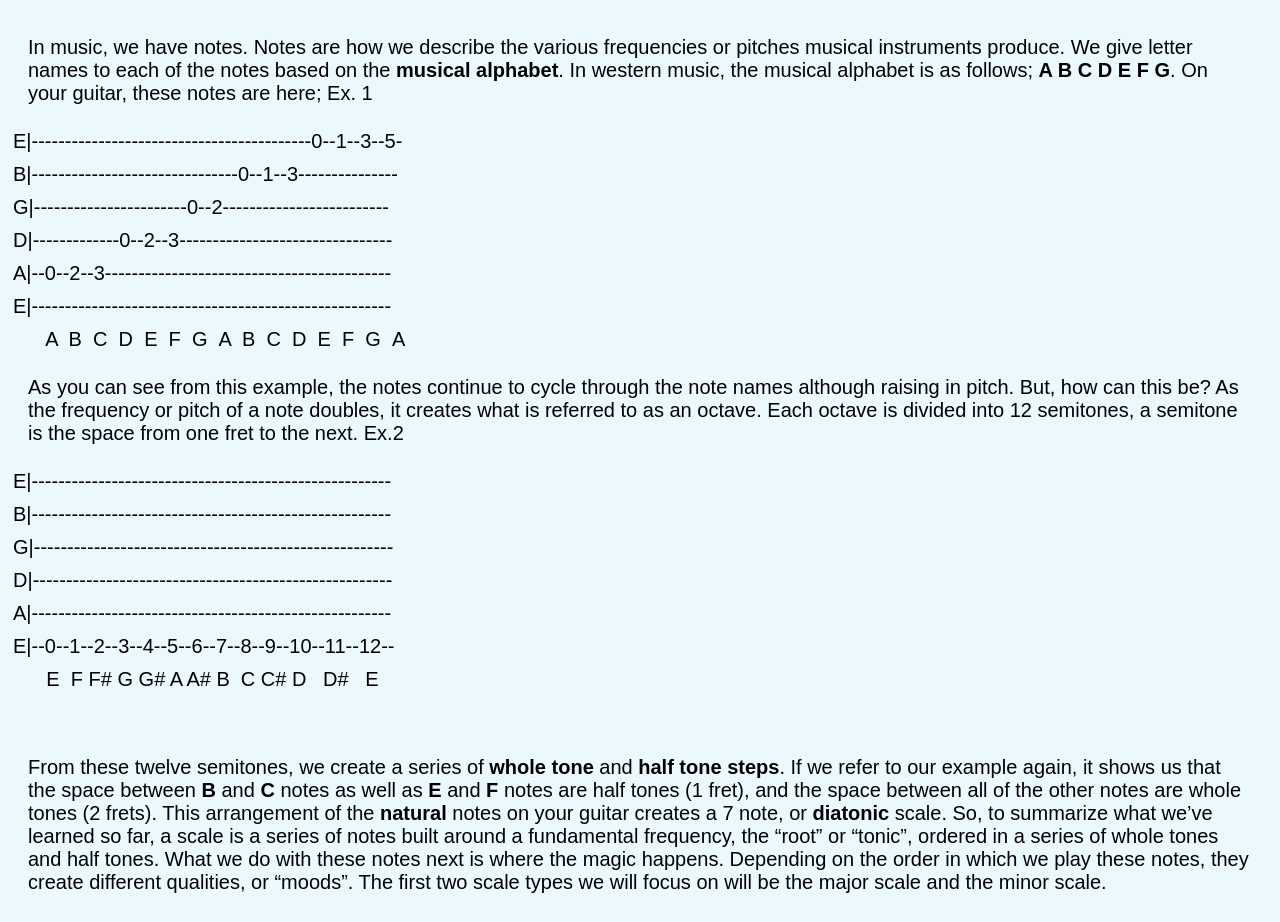
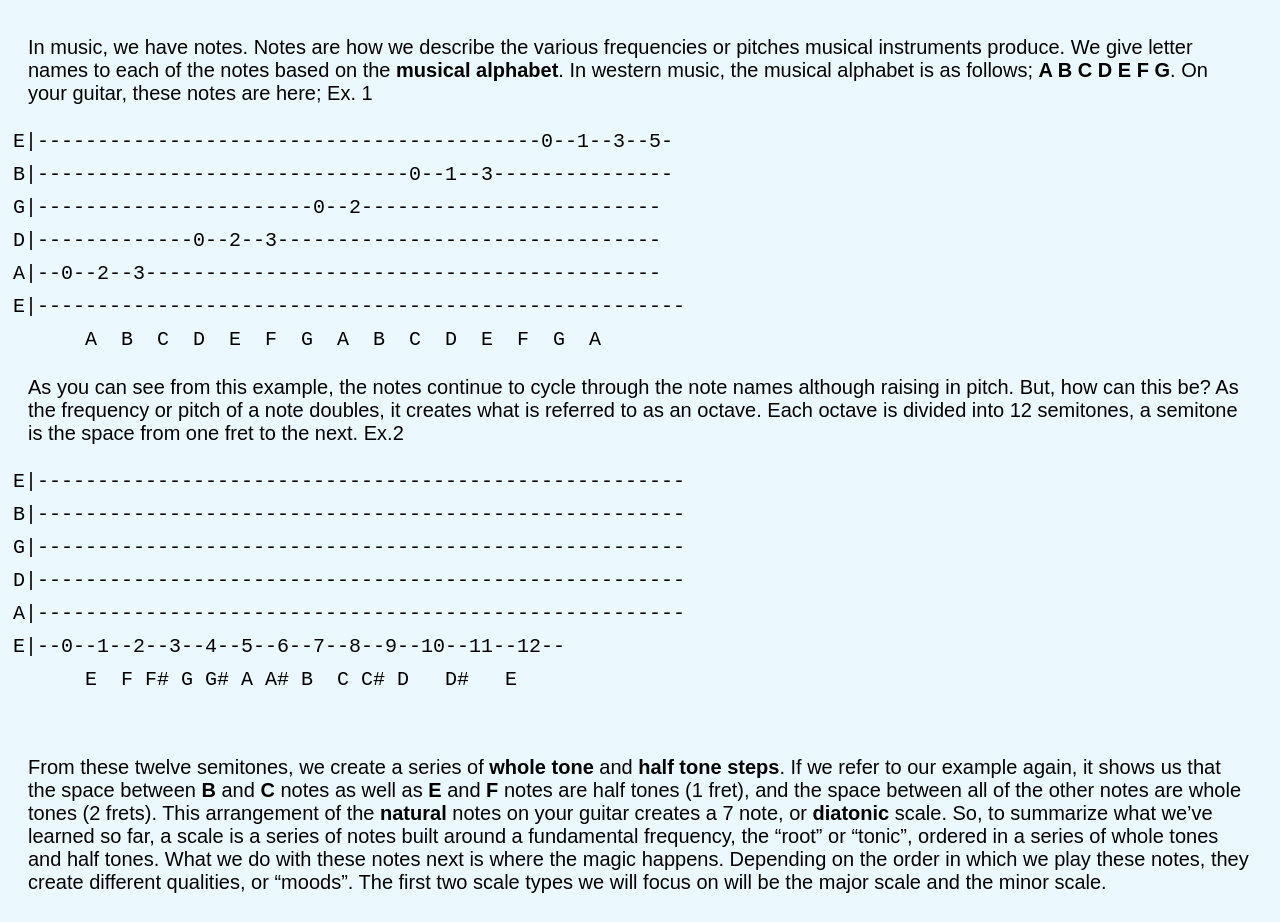
Before and after one commit to Elanigor/elanigor.github.io, a plain HTML site: page index.html in a window 1280 px wide. Shown: the part 951-1873 px from the top of the page. Drawn offline with Linux system fonts and the light colour scheme.

Commit message:
Update tab font

```diff
--- a/style.css
+++ b/style.css
@@ -32,5 +32,5 @@ a {
 
 .tab {
  padding: 5px;
- font-family: 'ui-monospace', sans-serif;
+ font-family: 'courier new', sans-serif;
 }
```
